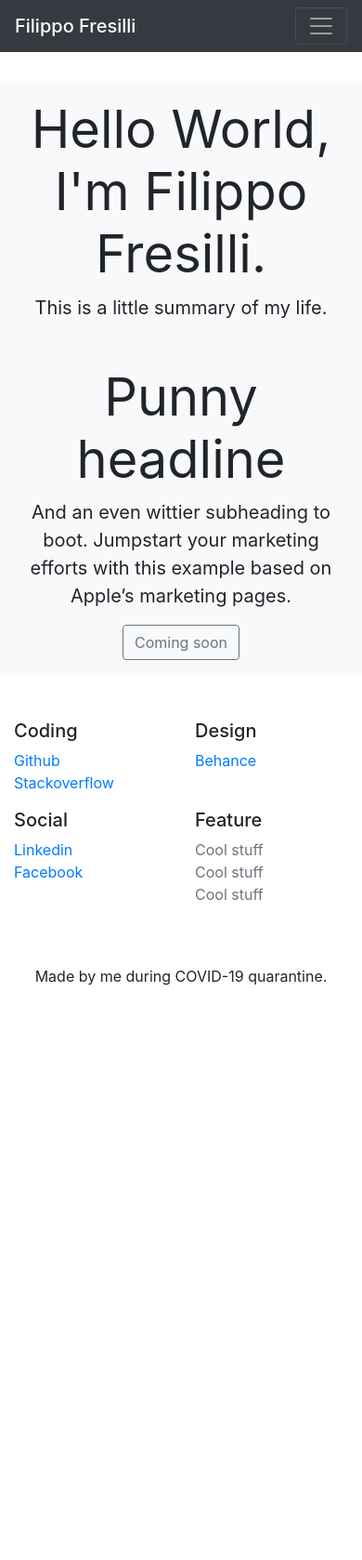
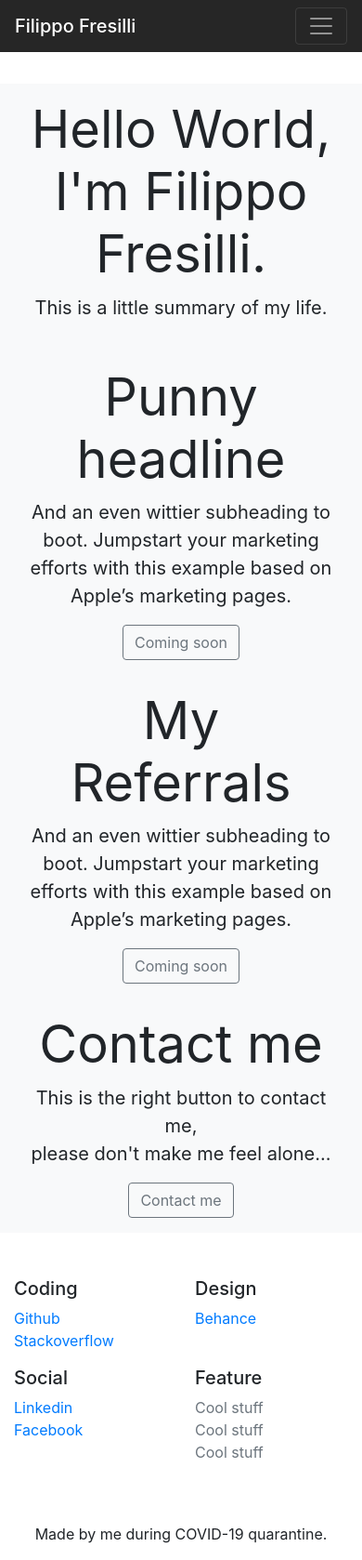
Before and after one commit to filippo-fresilli/filippo-fresilli.github.io, a plain HTML site: page index.html in a window 390 px wide. Shown: the whole page at 93% size. Before the commit the page ends 1078 px from the top, so only its background shows below. Drawn offline with nearby package versions, Linux system fonts and the light colour scheme.

Commit message:
added contact

```diff
--- a/index.html
+++ b/index.html
@@ -32,10 +32,10 @@
     />
   </head>
   <body>
-    <header>
-      <nav class="navbar navbar-expand-md fixed-top navbar-dark bg-dark">
+    <header class="site-header fixed-top">
+      <nav class="navbar navbar-expand-md navbar-dark">
         <div class="container">
-          <a class="navbar-brand mb-0 h1" href="#">Filippo Fresilli</a>
+          <a class="navbar-brand mb-0 h1" href="#home">Filippo Fresilli</a>
           <button
             class="navbar-toggler"
             type="button"
@@ -47,19 +47,25 @@
           >
             <span class="navbar-toggler-icon"></span>
           </button>
-          <div class="collapse navbar-collapse" id="navbarNav">
+          <div
+            class="collapse navbar-collapse justify-content-end"
+            id="navbarNav"
+          >
             <ul class="navbar-nav">
               <li class="nav-item">
-                <a class="nav-link" href="#">Home</a>
+                <a class="nav-link" href="#home">Home</a>
               </li>
               <li class="nav-item">
-                <a class="nav-link" href="#">Features</a>
+                <a class="nav-link" href="#">Products</a>
               </li>
               <li class="nav-item">
                 <a class="nav-link" href="#">Pricing</a>
               </li>
               <li class="nav-item">
-                <a class="nav-link" href="#">Disabled</a>
+                <a class="nav-link" href="#referrals">Referrals</a>
+              </li>
+              <li class="nav-item">
+                <a class="nav-link" href="#contact">Contact</a>
               </li>
             </ul>
           </div>
@@ -67,7 +73,9 @@
       </nav>
     </header>
     <main class="mt-90px">
+      <!------- Home ------->
       <div
+        id="home"
         class="position-relative overflow-hidden p-3 p-md-5 m-md-3 text-center bg-light"
       >
         <div class="col-md-8 p-lg-5 mx-auto">
@@ -80,6 +88,7 @@
           </p>
         </div>
       </div>
+      <!------- Something -------->
       <div
         class="position-relative overflow-hidden p-3 p-md-5 m-md-3 text-center bg-light"
       >
@@ -91,14 +100,42 @@
           </p>
           <a class="btn btn-outline-secondary" href="#">Coming soon</a>
         </div>
-        <div class="product-device shadow-sm d-none d-md-block"></div>
-        <div
-          class="product-device product-device-2 shadow-sm d-none d-md-block"
-        ></div>
+      </div>
+      <!------- Referrals -------->
+      <div
+        class="position-relative overflow-hidden p-3 p-md-5 m-md-3 text-center bg-light"
+        id="referrals"
+      >
+        <div class="col-md-8 p-lg-5 mx-auto">
+          <h2 class="display-4 font-weight-normal">My Referrals</h2>
+          <p class="lead font-weight-normal">
+            And an even wittier subheading to boot. Jumpstart your marketing
+            efforts with this example based on Apple’s marketing pages.
+          </p>
+          <a class="btn btn-outline-secondary" href="#">Coming soon</a>
+        </div>
+      </div>
+      <!------- Contact me ------->
+      <div
+        class="position-relative overflow-hidden p-3 p-md-5 m-md-3 text-center bg-light"
+        id="contact"
+      >
+        <div class="col-md-8 p-lg-5 mx-auto">
+          <h2 class="display-4 font-weight-normal">Contact me</h2>
+          <p class="lead font-weight-normal">
+            This is the right button to contact me,<br />
+            please don't make me feel alone...
+          </p>
+          <a
+            class="btn btn-outline-secondary"
+            href="mailto: filippo.fresilli@gmail.com"
+            >Contact me</a
+          >
+        </div>
       </div>
     </main>
 
-    <!-- Footer -->
+    <!-------- Footer ------->
     <footer class="container mt-auto py-5">
       <div class="row">
         <div class="col-6 col-md">
--- a/style.css
+++ b/style.css
@@ -2,4 +2,10 @@
     margin-top: 90px;
 }
 
+.site-header {
+    background-color: rgba(0, 0, 0, .85);
+    -webkit-backdrop-filter: saturate(180%) blur(20px);
+    backdrop-filter: saturate(180%) blur(20px);
+}
+
 /* footer */
```
